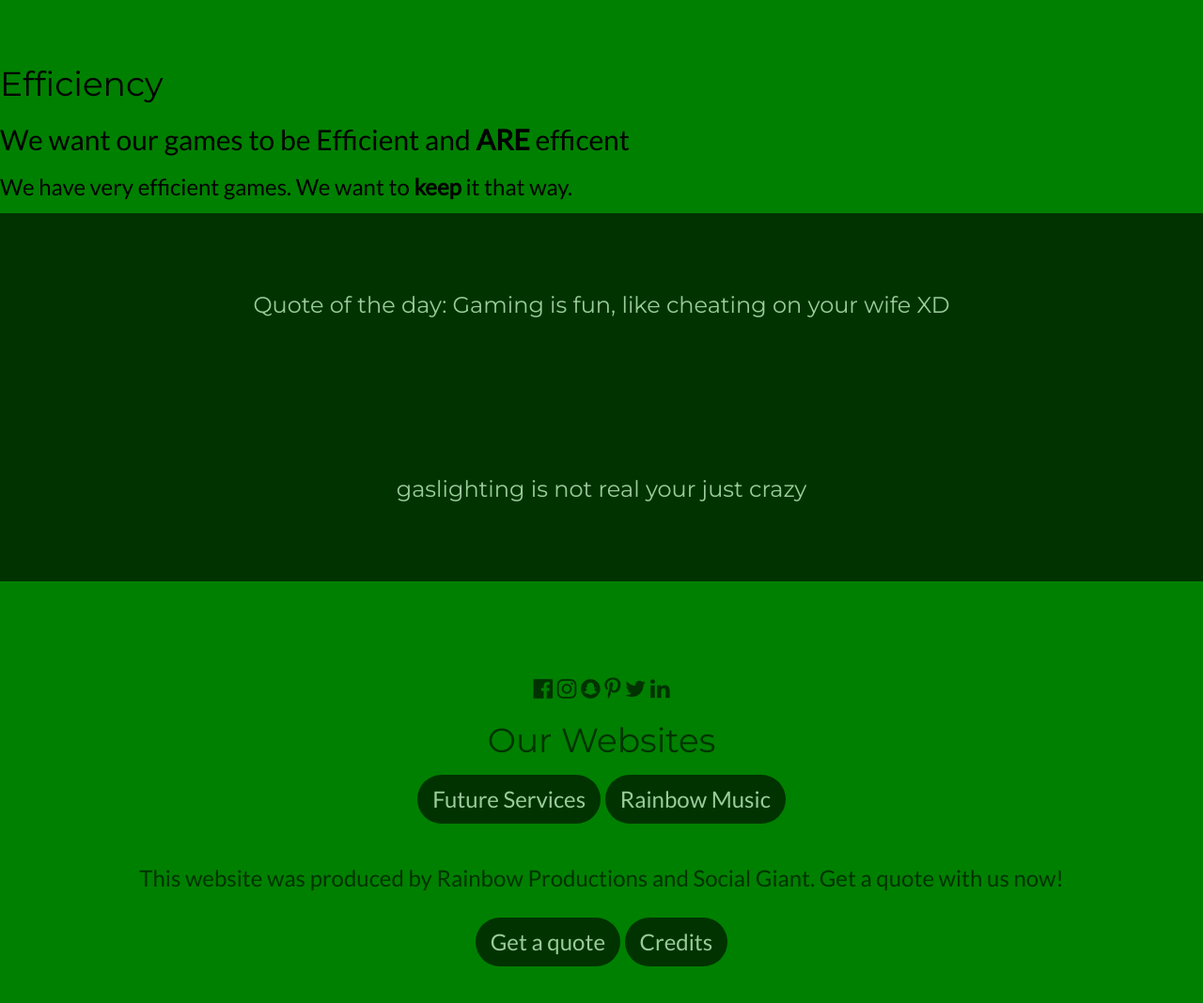
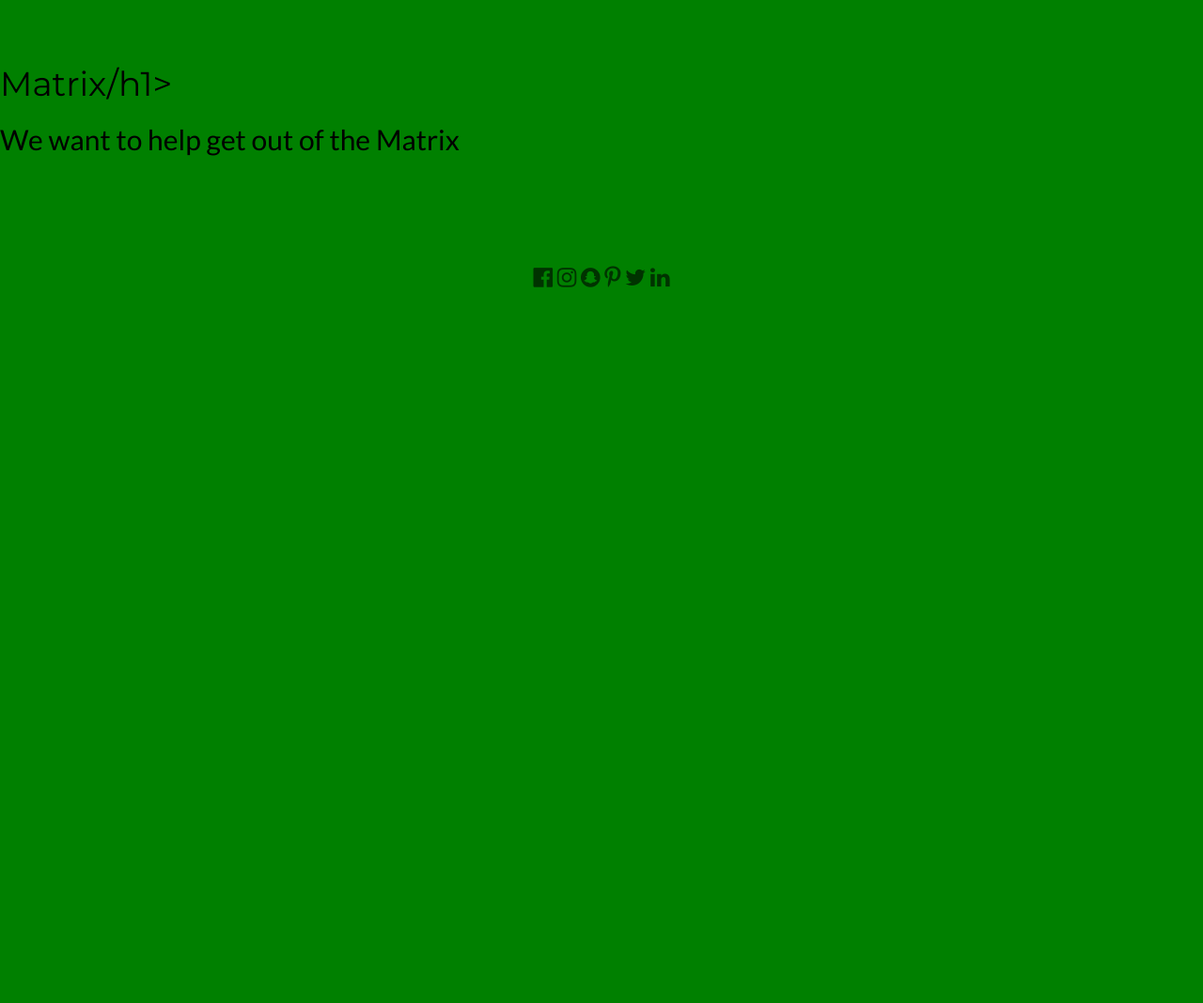
Before and after one commit to Redpillcontentsite/red-pill-content, a plain HTML site: page Index.html in a window 1280 px wide. Shown: the part 246-1314 px from the top of the page at 94% size. After the commit the page ends 800 px from the top, so only its background shows below. Drawn offline with nearby package versions, Linux system fonts and the light colour scheme; a script that the page names is missing.

Commit message:
Update Index.html

```diff
--- a/Index.html
+++ b/Index.html
@@ -163,16 +163,8 @@
 
 <!-- Second Grid -->
 <div>
-  <h1>Efficiency</h1>
-  <h2>We want our games to be Efficient and <b>ARE</b> efficent</h2>
-  <h3>We have very efficient games. We want to <b>keep</b> it that way.</h3>
-
-<div class="w3-container w3-black w3-center w3-opacity w3-padding-64">
-    <h1 class="w3-margin w3-xlarge">Quote of the day: Gaming is fun, like cheating on your wife XD</h1>
-</div>
-<div class="w3-container w3-black w3-center w3-opacity w3-padding-64">
-    <h1 class="w3-margin w3-xlarge">gaslighting is not real your just crazy</h1>
-</div>
+  <h1> Matrix/h1>
+  <h2>We want to help <b></b> get out of the Matrix</h2>
 
 <footer class="w3-container w3-padding-64 w3-center w3-opacity">
   <div class="w3-xlarge w3-padding-32">
@@ -183,13 +175,7 @@
     <i class="fa fa-twitter w3-hover-opacity"></i>
     <i class="fa fa-linkedin w3-hover-opacity"></i>
      <div>
-     <h1>Our Websites</h1>
-  <a class="w3-button w3-round-xxlarge w3-black w3-margin-bottom" href="https://futureservicesinc1978.github.io/" target="_blank">Future Services</a>
-   <a class="w3-button w3-round-xxlarge w3-black w3-margin-bottom" href="https://rainbowmusicsite.github.io/" target="_blank">Rainbow Music</a>
- </div>
- <p>This website was produced by Rainbow Productions and Social Giant. Get a quote with us now!</p>
- <a class="w3-button w3-round-xxlarge w3-black w3-margin-bottom" href="https://www.rainbowproductions.w3spaces.com" target="_blank">Get a quote</a>
- <a class="w3-button w3-round-xxlarge w3-black w3-margin-bottom" href="credits.html" target="_blank">Credits</a>
+      </div>
  <!-- Footer end. -->
  </footer>
  <script>
```
